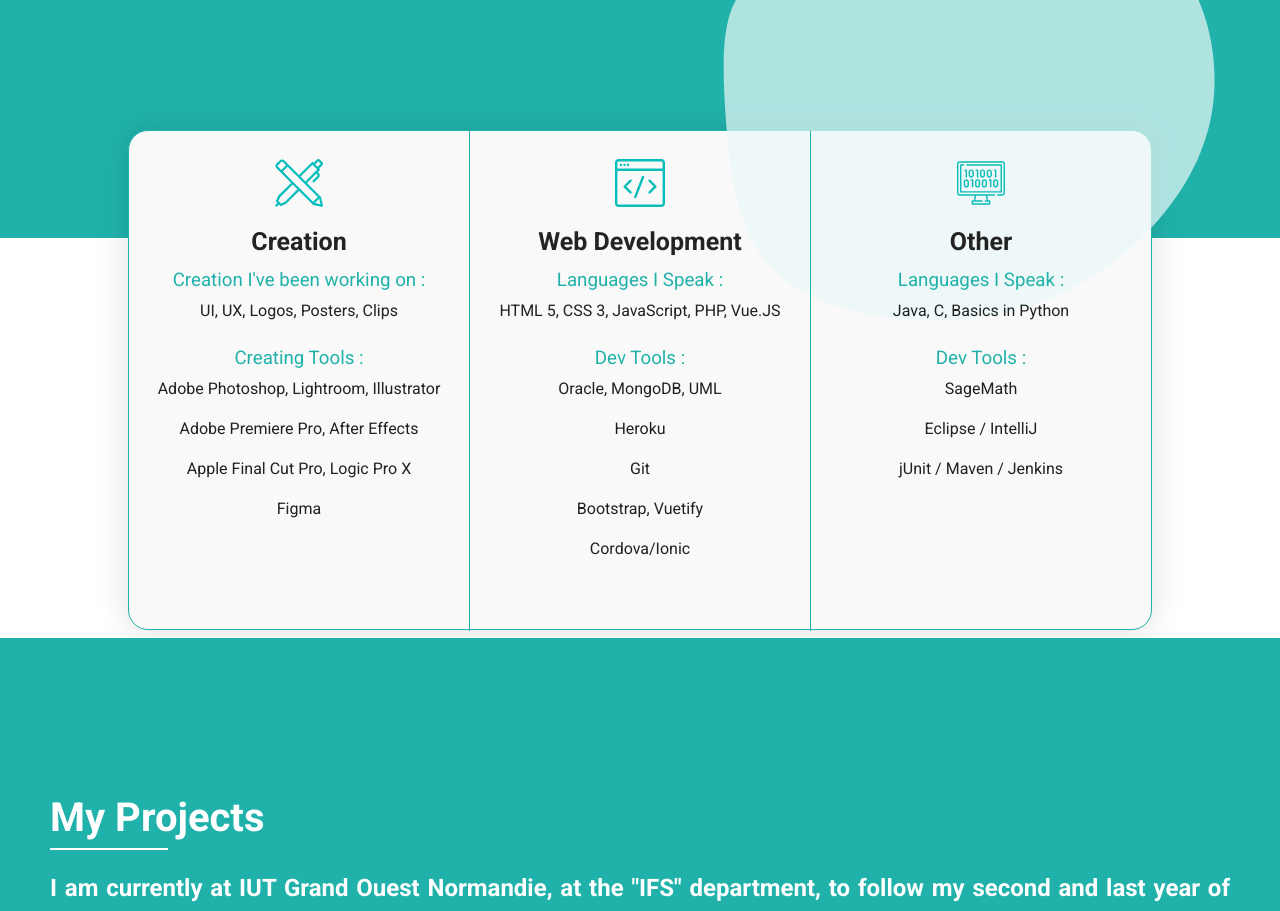
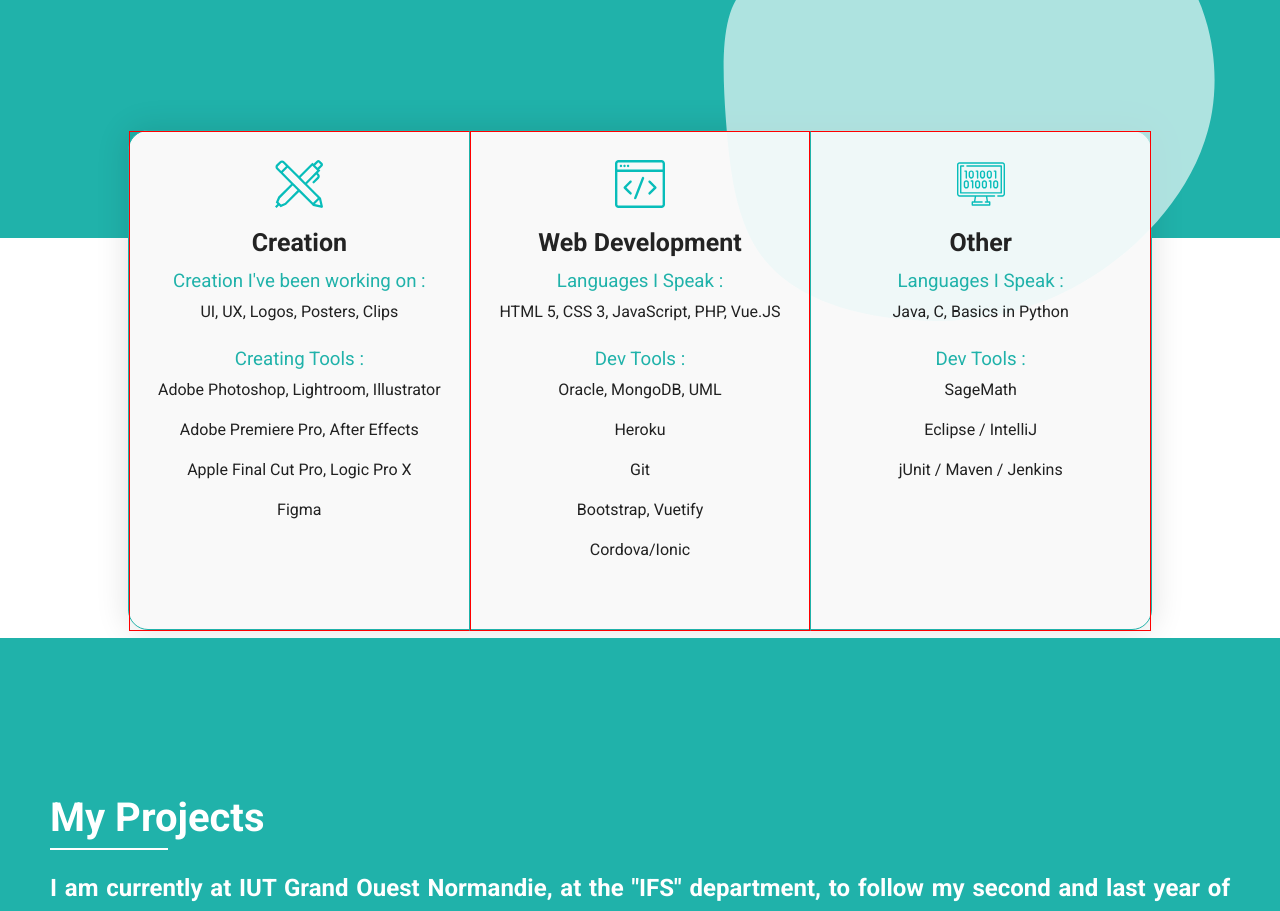
Before and after one commit to kilianpichard/E-Portfolio, a Vue app: page / in a window 1280 px wide. Shown: the part 1060-1971 px from the top of the page. Built offline with nearby package versions, Linux system fonts and the light colour scheme.

Commit message:
test fix col 3

```diff
--- a/src/App.vue
+++ b/src/App.vue
@@ -299,6 +299,8 @@ export default {
   justify-content: flex-start;
   z-index: 15;
   height: 500px !important;
+  width: 500px !important;
+  border: 1px solid red;
 }
 .iconSvg{
   height: 48px !important;
@@ -314,7 +316,7 @@ export default {
   margin: auto;
   display: flex;
   align-items: center;
-  justify-content: space-around;
+  justify-content: flex-start;
   flex-wrap: wrap;
   height: 500px;
   border:1px solid lightseagreen;
```
